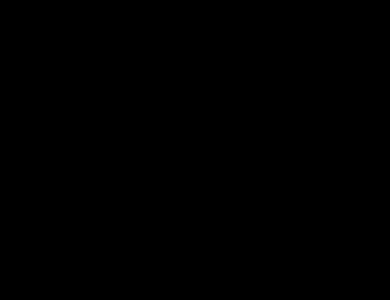
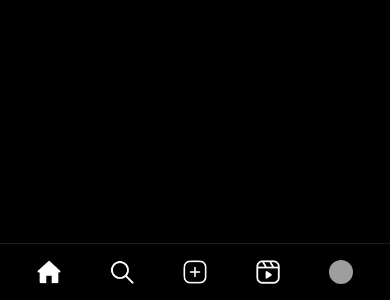
Before and after one commit to AB-FAZL/Instagram-Clone, a React (Vite) app: page / in a window 390 px wide. Shown: the part 544-844 px from the top of the page. Built offline with nearby package versions, Linux system fonts and the light colour scheme; grey boxes are pictures that could not be loaded.

Commit message:
responsive nabbar for mobile

```diff
--- /dev/null
+++ b/src/pages/Header/MobileNav.jsx
@@ -0,0 +1,98 @@
+import React from "react";
+import InstagramIcon from "../../assets/logo/icon.png";
+import InstagramLogo from "../../assets/logo/instagram.png";
+import SearchIcon from "../../assets/navlogo/search.png";
+import HomeIcon from "../../assets/navlogo/home.png";
+import ExploreIcon from "../../assets/navlogo/explore.png";
+import ReelsIcon from "../../assets/navlogo/reel.png";
+import MessageIcon from "../../assets/navlogo/message.png";
+import NotificationsIcon from "../../assets/navlogo/like.png";
+import CreateIcon from "../../assets/navlogo/create.png";
+import ThreadsIcon from "../../assets/navlogo/threads.png";
+import MoreIcon from "../../assets/navlogo/more.png";
+import { Link } from "react-router-dom";
+
+const MobileNav = () => {
+  const sidebarItems = [
+    {
+      name: "Search",
+      link: "/search",
+      icon: SearchIcon,
+    },
+    {
+      name: "Explore",
+      link: "/explore",
+      icon: ExploreIcon,
+    },
+    {
+      name: "Reels",
+      link: "/reels",
+      icon: ReelsIcon,
+    },
+    {
+      name: "Messages",
+      link: "/messages",
+      icon: MessageIcon,
+    },
+    {
+      name: "Notifications",
+      link: "/notifications",
+      icon: NotificationsIcon,
+    },
+    {
+      name: "Create",
+      link: "/create",
+      icon: CreateIcon,
+    },
+  ];
+  return (
+    <>
+      <div className="  w-full h-full relative">
+        <div className="w-full h-auto flex  items-start flex-row gap-y-2">
+          <Link className="w-full h-auto flex justify-center items-center flex-row gap-x-4 p-3 bg-transparent  hover:bg-gray-800 rounded-md   ease-out duration-500 group">
+            <img
+              src={HomeIcon}
+              alt="Home icon"
+              className=" w-6 h-6 object-contain  group-hover:scale-105
+               ease-out duration-300 "
+            />
+          </Link>
+          <Link className="w-full h-auto flex items-center justify-center flex-row gap-x-4 p-3 bg-transparent  hover:bg-gray-800 rounded-md   ease-out duration-500 group">
+            <img
+              src={SearchIcon}
+              alt="Searchicon"
+              className="   w-6 h-6 object-cover group-hover:scale-105
+             ease-out duration-300 "
+            />
+          </Link>
+          <Link className="w-full h-auto flex items-center justify-center flex-row gap-x-4 p-3 bg-transparent  hover:bg-gray-800 rounded-md   ease-out duration-500 group">
+            <img
+              src={CreateIcon}
+              alt="Create icon"
+              className="   w-6 h-6 object-contain group-hover:scale-105
+             ease-out duration-300 "
+            />
+          </Link>
+          <Link className="w-full h-auto flex items-center justify-center flex-row gap-x-4 p-3 bg-transparent  hover:bg-gray-800 rounded-md   ease-out duration-500 group">
+            <img
+              src={ReelsIcon}
+              alt="Reels icon"
+              className=" w-6 h-6 object-contain group-hover:scale-105
+             ease-out duration-300 "
+            />
+          </Link>
+          <Link className=" items-center w-full h-auto flex justify-center flex-row gap-x-4 p-3 bg-transparent  hover:bg-gray-800 rounded-md   ease-out duration-500 group">
+            <img
+              src="https://source.unsplash.com/random/?profile"
+              alt="Profile icon"
+              className="  rounded-full w-6 h-6 object-cover group-hover:scale-105
+             ease-out duration-300 "
+            />
+          </Link>
+        </div>
+      </div>
+    </>
+  );
+};
+
+export default MobileNav;
--- a/src/pages/Header/largeNav.jsx
+++ b/src/pages/Header/largeNav.jsx
@@ -8,6 +8,8 @@
 import MessageIcon from "../../assets/navlogo/message.png";
 import NotificationsIcon from "../../assets/navlogo/like.png";
 import CreateIcon from "../../assets/navlogo/create.png";
+import ThreadsIcon from "../../assets/navlogo/threads.png";
+import MoreIcon from "../../assets/navlogo/more.png";
 import { Link } from "react-router-dom";
 
 const LargeNav = () => {
@@ -45,7 +47,7 @@
   ];
   return (
     <>
-      <div className=" text-white w-full hful relative">
+      <div className=" text-white w-full h-full relative">
         <Link to="/" className="mb-10 px-2 hidden lg:block">
           <img src={InstagramLogo} alt="" />
         </Link>
@@ -54,22 +56,58 @@
         </Link>
         <div className="w-full h-auto flex  items-start flex-col gap-y-2">
           <Link className="w-full h-auto flex items-center flex-row gap-x-4 p-3 bg-transparent  hover:bg-gray-800 rounded-md   ease-out duration-500 group">
-            <img src={HomeIcon} alt="Home icon" className=" w-6 h-6 object-contain  group-hover:scale-105
-             ease-out duration-300 "  />
-            <p className="text-base font-semibold text-white lg:block md:hidden sm:hidden">
-              Home
-            </p>
+            <img
+              src={HomeIcon}
+              alt="Home icon"
+              className=" w-6 h-6 object-contain  group-hover:scale-105
+             ease-out duration-300 "
+            />
+            <p className="text-base font-semibold text-white lg:block md:hidden sm:hidden">Home</p>
           </Link>
           {sidebarItems.map((item) => (
-            <Link to={item.icon} key={item.id} className="w-full h-auto flex items-center flex-row gap-x-4 p-3 bg-transparent  hover:bg-gray-800 rounded-md   ease-out duration-500 group">
-            <img src={item.icon} alt="Home icon" className=" w-6 h-6 object-contain  group-hover:scale-105
-             ease-out duration-300 "  />
-            <p className="text-base font-semibold text-white lg:block md:hidden sm:hidden">
-              {item.name}
-            </p>
+            <Link
+              to={item.icon}
+              key={item.id}
+              className="w-full h-auto flex items-center flex-row gap-x-4 p-3 bg-transparent  hover:bg-gray-800 rounded-md   ease-out duration-500 group"
+            >
+              <img
+                src={item.icon}
+                alt={item.name + " icon"}
+                className=" w-6 h-6 object-contain  group-hover:scale-105
+             ease-out duration-300 "
+              />
+              <p className="text-base font-semibold text-white lg:block md:hidden sm:hidden">{item.name}</p>
+            </Link>
+          ))}
+          <Link className="w-full h-auto flex items-center flex-row gap-x-4 p-3 bg-transparent  hover:bg-gray-800 rounded-md   ease-out duration-500 group">
+            <img
+              src="https://source.unsplash.com/random/?profile"
+              alt="Profile icon"
+              className="  rounded-full w-6 h-6 object-cover group-hover:scale-105
+             ease-out duration-300 "
+            />
+            <p className="text-base font-semibold text-white lg:block md:hidden sm:hidden">Profile</p>
           </Link>
-          ))
-          }
+          <div className="w-full h-auto absolute bottom-0 left-0 px-0">
+            <Link className="w-full h-auto flex items-center flex-row gap-x-4 p-3 bg-transparent  hover:bg-gray-800 rounded-md   ease-out duration-500 group">
+              <img
+                src={ThreadsIcon}
+                alt="Threads icon"
+                className="  rounded-full w-6 h-6 object-cover group-hover:scale-105
+             ease-out duration-300 "
+              />
+              <p className="text-base font-semibold text-white lg:block md:hidden sm:hidden">Thresds</p>
+            </Link>
+            <Link className="w-full h-auto flex items-center flex-row gap-x-4 p-3 bg-transparent  hover:bg-gray-800 rounded-md   ease-out duration-500 group">
+              <img
+                src={MoreIcon}
+                alt="More icon"
+                className="  rounded-full w-6 h-6 object-cover group-hover:scale-105
+             ease-out duration-300 "
+              />
+              <p className="text-base font-semibold text-white lg:block md:hidden sm:hidden">More</p>
+            </Link>
+          </div>
         </div>
       </div>
     </>
--- a/src/pages/Home/Home.jsx
+++ b/src/pages/Home/Home.jsx
@@ -1,21 +1,20 @@
 import React from "react";
-import LargeNav from "../Header/largeNav"
+import LargeNav from "../Header/largeNav";
 import { Link } from "react-router-dom";
-
+import MobileNav from "../Header/MobileNav"
 const Home = () => {
   return (
     <>
       <div className="w-full h-auto item-start justify-between lg:gap-x-32 md:gap-x-16 sm-gap-x-8 gap-x-4">
-                <div className="text-white lg:w-[16%] md:w-[17%] sm:w-none w-none h-[100vh] pt-10 px-3 border-r border-r-gray-500   sticky top-0 lg:block md:block sm:hidden  hidden" >
-            <LargeNav/>
-
+        <div className=" lg:w-[16%] md:w-[17%] sm:w-none w-none h-[100vh] pt-10 px-3 border-r border-r-gray-500   sticky top-0 lg:block md:block sm:hidden  hidden">
+          <LargeNav />
               </div>
-
-
+              <div className="w-full h-auto py-1 px-3 border-t-[#1d1d1d] border-t fixed bottom-0 left-0 lg:hidden  md:hidden sm:block z-50">
+                  <MobileNav/>
+            </div>
       </div>
     </>
-    )
-}
+  );
+};
 
-
-export default Home
+export default Home;
```
Lines whose indentation alone changed are shown as unchanged.
